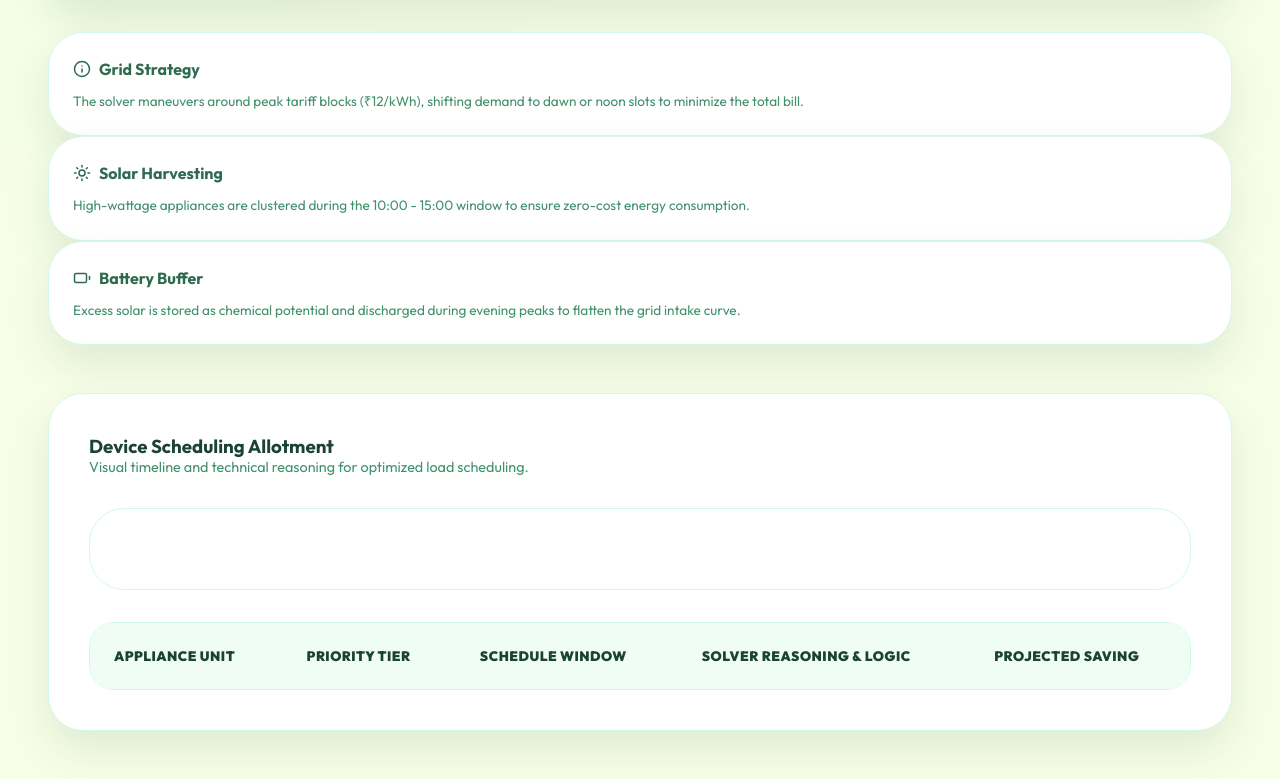
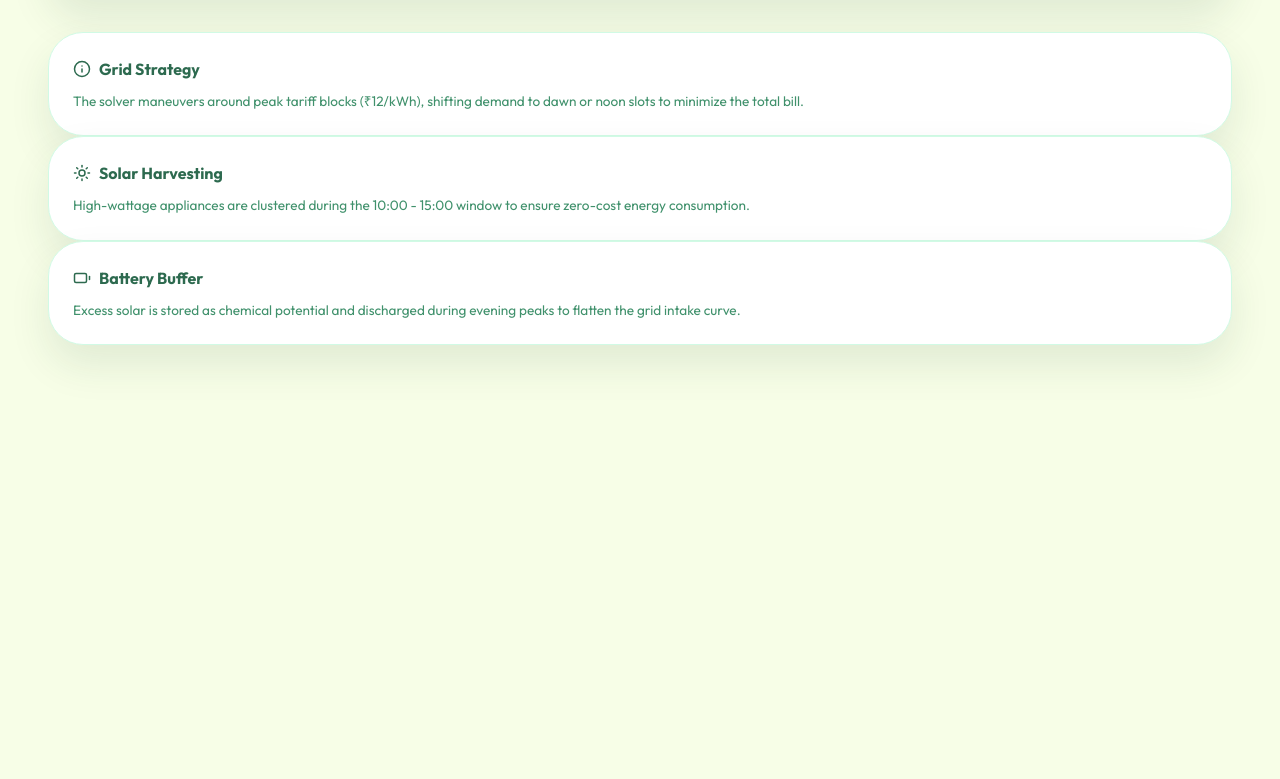
Before and after one commit to justcool0208/csp-ai-proj-2026, a plain HTML site: page csp-ai-proj-2026/static/graph.html in a window 1280 px wide. Shown: the part 942-1721 px from the top of the page. After the commit the page ends 1335 px from the top, so only its background shows below. Drawn offline with nearby package versions, Linux system fonts and the light colour scheme; no server answers.

Commit message:
Final Version for Mid-Sem Eval

```diff
--- a/csp-ai-proj-2026/static/graph.html
+++ b/csp-ai-proj-2026/static/graph.html
@@ -85,7 +85,7 @@
             </div>
         </div>
 
-        <div class="card full-width" style="margin-top: 3rem;">
+        <!-- <div class="card full-width" style="margin-top: 3rem;">
             <div class="chart-header" style="margin-bottom: 2rem;">
                 <h3>Device Scheduling Allotment</h3>
                 <p style="font-size: 0.9rem; color: var(--moss)">Visual timeline and technical reasoning for optimized
@@ -95,10 +95,10 @@
                 <div id="timeline-container" class="timeline-grid"
                     style="display: grid; grid-template-columns: 180px 1fr; gap: 10px; min-width: 800px;">
                     <!-- JS Populated Gantt -->
-                </div>
-            </div>
+        <!-- </div>
+            </div> -->
 
-            <div class="table-wrapper" style="margin-top: 2rem;">
+        <!-- <div class="table-wrapper" style="margin-top: 2rem;">
                 <table>
                     <thead>
                         <tr>
@@ -111,9 +111,9 @@
                     </thead>
                     <tbody id="timetable-list">
                         <!-- JS Populated -->
-                    </tbody>
+        <!-- </tbody>
                 </table>
-            </div>
+            </div> -->
         </div>
     </main>
 
```
